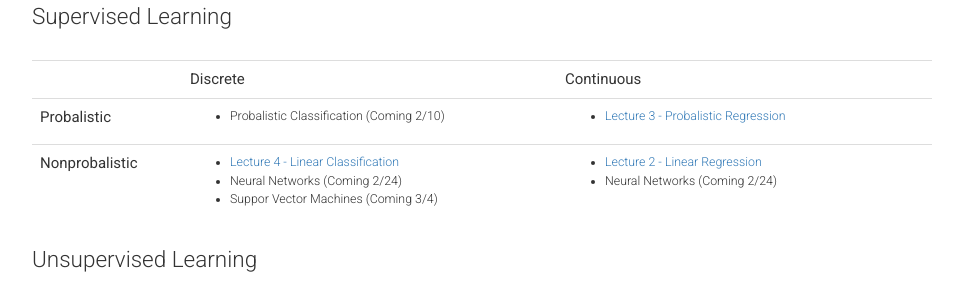
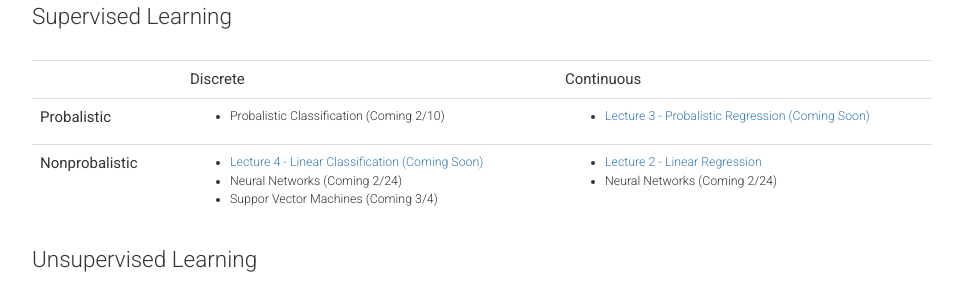
Before and after one commit to harvard-ml-courses/cs181-web-2020, a Jekyll site: the page built from cube.html, in a window 1280 px wide. Shown: the part 261-561 px from the top of the page, without its empty margins (158-1121 px from the left). Built offline with Jekyll 4.4.1, drawn with Linux system fonts in a browser that asks for light colours.

Commit message:
edit cube links to coming soon

```diff
--- a/cube.html
+++ b/cube.html
@@ -23,7 +23,7 @@ weight: 0
               </td>
               <td>
                 <ul>
-                  <li><a href="{{ site.baseurl }}/recap3" target="_blank">Lecture 3 - Probalistic Regression</a></li>
+                  <li><a href="#" target="_blank">Lecture 3 - Probalistic Regression (Coming Soon)</a></li>
                 </ul>
               </td>
             </tr>
@@ -31,7 +31,7 @@ weight: 0
               <th scope="row">Nonprobalistic</th>
               <td>
                 <ul>
-                  <li><a href="{{ site.baseurl }}/recap4" target="_blank">Lecture 4 - Linear Classification</a></li>
+                  <li><a href="#" target="_blank">Lecture 4 - Linear Classification (Coming Soon)</a></li>
                   <li>Neural Networks (Coming 2/24)</li>
                   <li>Suppor Vector Machines (Coming 3/4)</li>
                 </ul>
```
